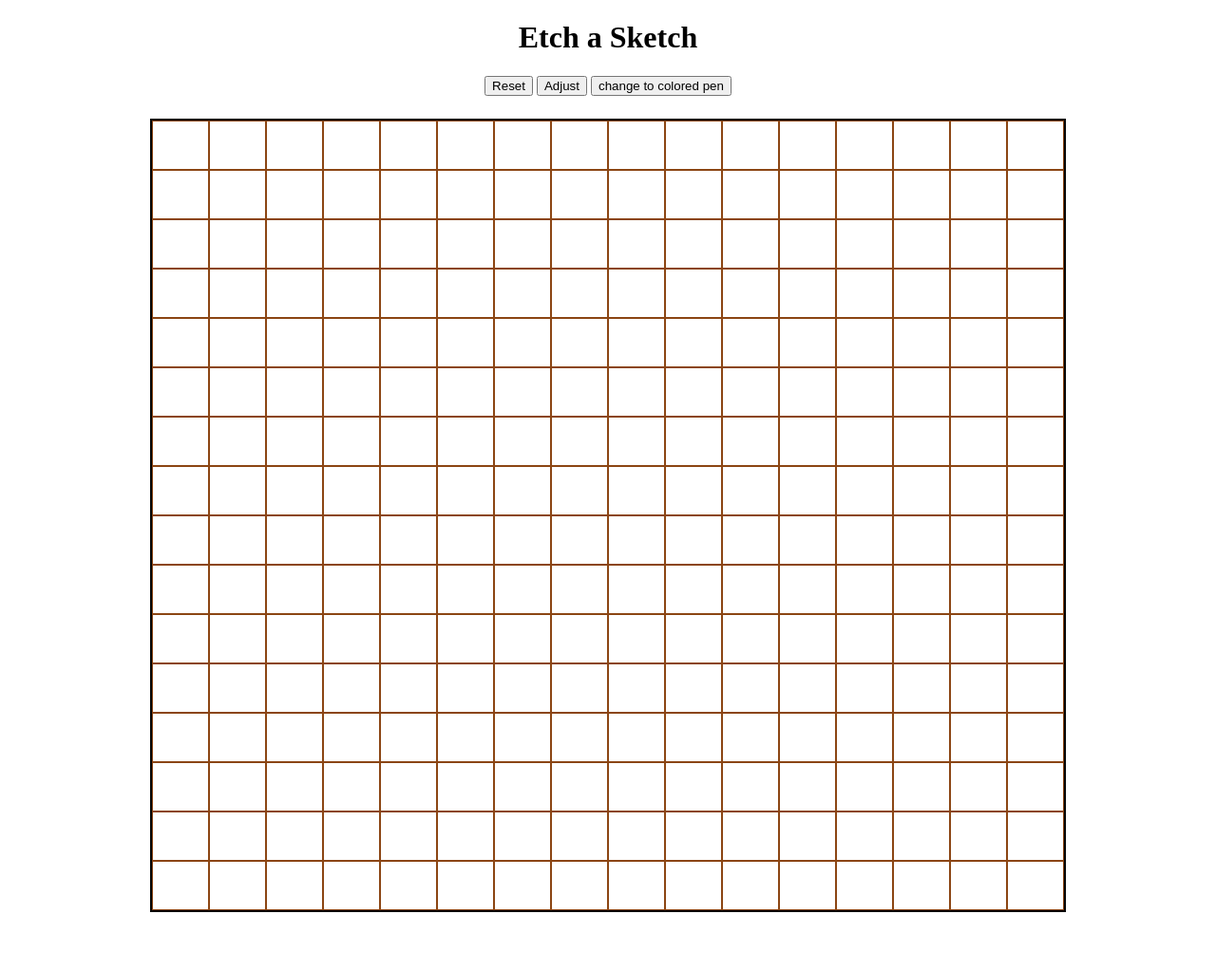
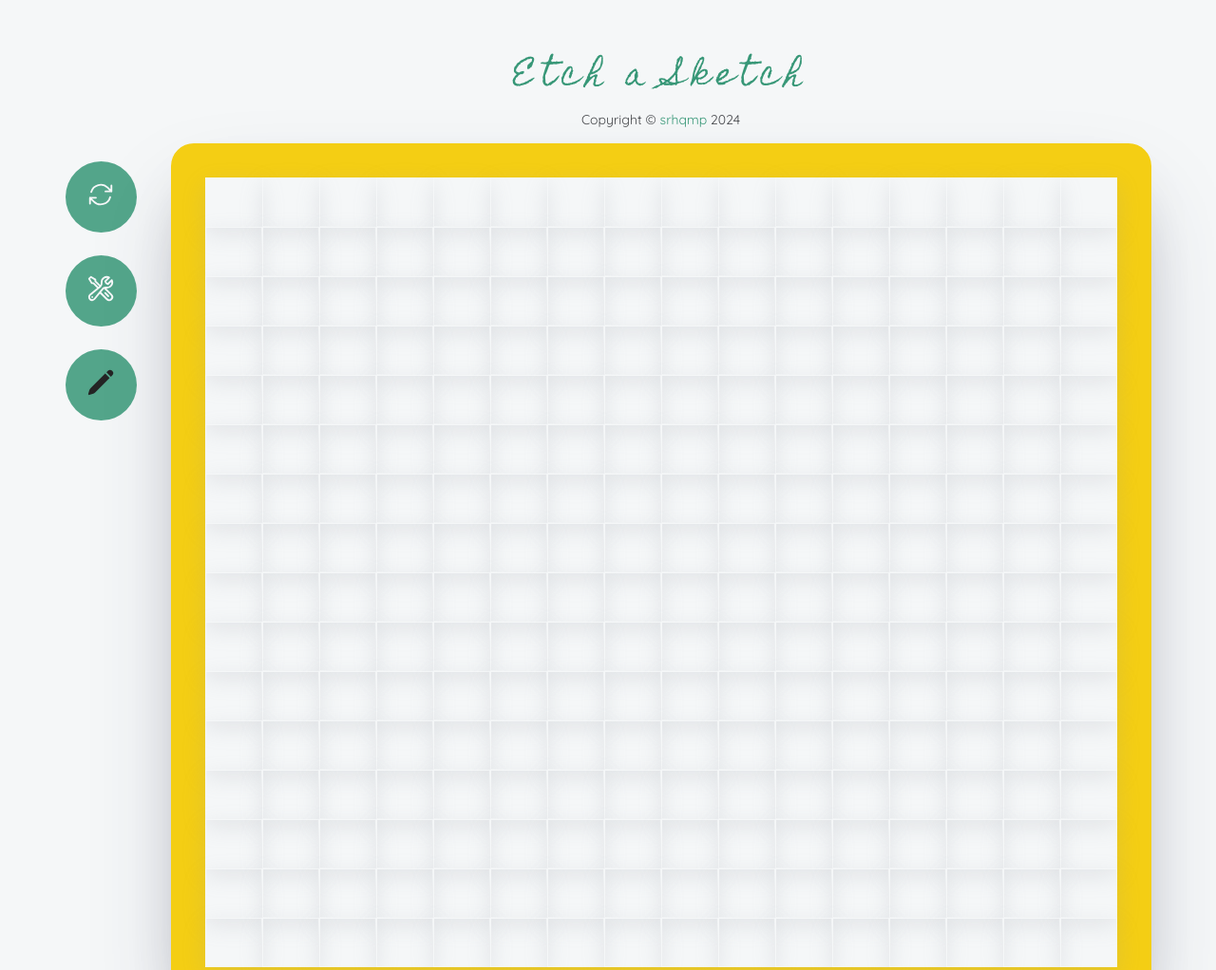
Before and after one commit to srhqmp/etch-a-sketch, a plain HTML site: page index.html in a window 1280 px wide. Shown: the top 1022 px of the page at 95% size. Before the commit the page ends 961 px from the top, so only its background shows below. Drawn offline with Linux system fonts and the light colour scheme.

Commit message:
feat: add style

```diff
--- a/index.html
+++ b/index.html
@@ -9,14 +9,35 @@
     <script type="module" src="script.js" defer></script>
   </head>
   <body>
-    <h1>Etch a Sketch</h1>
     <div class="container">
       <div class="buttons">
-        <button class="reset-button">Reset</button>
-        <button class="adjust-button">Adjust</button>
-        <button class="change-color-button">change to colored pen</button>
+        <button class="reset-button">
+          <img src="images/reset.svg" width="30" alt="Reset Icon" />
+        </button>
+        <button class="adjust-button">
+          <img src="images/resize.svg" width="30" alt="Resize Icon" />
+        </button>
+        <button class="change-bnw-button">
+          <img src="images/pen-bnw.svg" width="30" alt="Pencil" />
+        </button>
+        <button class="change-color-button">
+          <img src="images/pen-colored.svg" width="30" alt="Pencil Colored" />
+        </button>
       </div>
-      <div class="sketch-area"></div>
+      <div class="sketch">
+        <h1>Etch a Sketch</h1>
+        <div class="copyright">
+          Copyright &copy;
+          <a
+            href="https://github.com/srhqmp"
+            target="_blank"
+            rel="noreferrer noopener"
+            >srhqmp</a
+          >
+          2024
+        </div>
+        <div class="sketch-area"></div>
+      </div>
     </div>
   </body>
 </html>
--- a/script.js
+++ b/script.js
@@ -1,7 +1,9 @@
 const sketchArea = document.querySelector(".sketch-area");
 const adjustButton = document.querySelector(".adjust-button");
 const resetButton = document.querySelector(".reset-button");
-const changeColorButton = document.querySelector(".change-color-button");
+
+const colorButton = document.querySelector(".change-color-button");
+const bnwButton = document.querySelector(".change-bnw-button");
 
 let isColored = false;
 
@@ -72,11 +74,16 @@ resetButton.addEventListener("click", () => {
   generateGrids(16);
 });
 
-changeColorButton.addEventListener("click", () => {
-  changeColorButton.textContent = isColored
-    ? "change to colored pen"
-    : "change to black&white pen";
-  isColored = !isColored;
+bnwButton.addEventListener("click", () => {
+  bnwButton.style.display = "none";
+  colorButton.style.display = "block";
+  isColored = true;
+});
+
+colorButton.addEventListener("click", () => {
+  colorButton.style.display = "none";
+  bnwButton.style.display = "block";
+  isColored = false;
 });
 
 generateGrids(16);
--- a/style.css
+++ b/style.css
@@ -1,29 +1,69 @@
-* {
-  /* outline: 1px solid red; */
+@import url("https://fonts.googleapis.com/css2?family=Homemade+Apple&family=Quicksand:wght@300..700&display=swap");
+
+:root {
+  --text-color: #45474b;
+  --primary-color: #f4ce14;
+  --secondary-color: #379777;
+  --background-color: #f5f7f8;
 }
 
 body {
   margin: 0;
   padding: 0;
+  font-family: "Quicksand", sans-serif;
+  background-color: var(--background-color);
 }
 
 h1 {
   text-align: center;
+  font-family: "Homemade Apple", cursive;
+  font-weight: 400;
+  font-style: normal;
+  letter-spacing: 6px;
+  color: var(--secondary-color);
+  margin-top: 48px;
+  margin-bottom: 0;
 }
 
 .container {
   display: flex;
+  justify-content: center;
+  gap: 36px;
+}
+
+button {
+  font-family: "Quicksand", sans-serif;
+  font-size: 20px;
+  width: 75px;
+  height: 75px;
+  background-color: var(--secondary-color);
+  border: none;
+  color: var(--background-color);
+  border-radius: 100%;
+  cursor: pointer;
+  opacity: 0.85;
+}
+
+button:hover {
+  opacity: 1;
+  box-shadow: rgba(50, 50, 93, 0.25) 0px 30px 60px -12px,
+    rgba(0, 0, 0, 0.3) 0px 18px 36px -18px;
+}
+
+.buttons {
+  display: flex;
   flex-direction: column;
-  align-items: center;
+  gap: 24px;
+  justify-content: flex-start;
+  margin-top: 170px;
 }
 
 .sketch-area {
   width: 960px;
-  border: 2px solid black;
-}
-
-button {
-  margin-bottom: 24px;
+  border: 36px solid var(--primary-color);
+  border-radius: 24px;
+  box-shadow: rgba(50, 50, 93, 0.25) 0px 50px 100px -20px,
+    rgba(0, 0, 0, 0.3) 0px 30px 60px -30px;
 }
 
 .row {
@@ -34,6 +74,23 @@ button {
 .square {
   width: 50px;
   height: 50px;
-  border: 1px solid saddlebrown;
+  border: 1px solid var(--background-color);
   flex: 1;
+  box-shadow: rgba(149, 157, 165, 0.2) 0px 8px 24px;
 }
+
+.change-color-button {
+  display: none;
+}
+
+.copyright {
+  text-align: center;
+  margin-bottom: 16px;
+  color: var(--text-color);
+  font-size: 14px;
+}
+
+.copyright a {
+  color: var(--secondary-color);
+  text-decoration: none;
+}
```
Also changed, not shown: images/pen-bnw.svg (added), images/pen-colored.svg (added), images/reset.svg (added), images/resize.svg (added).
